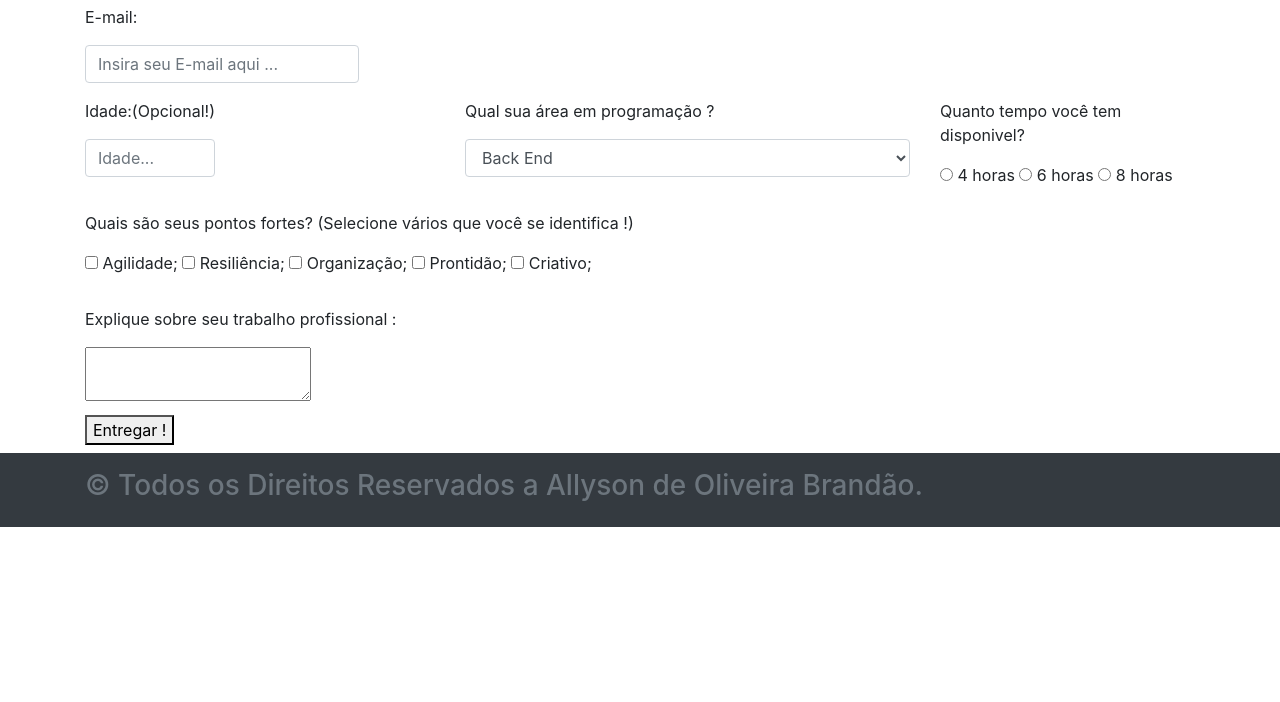
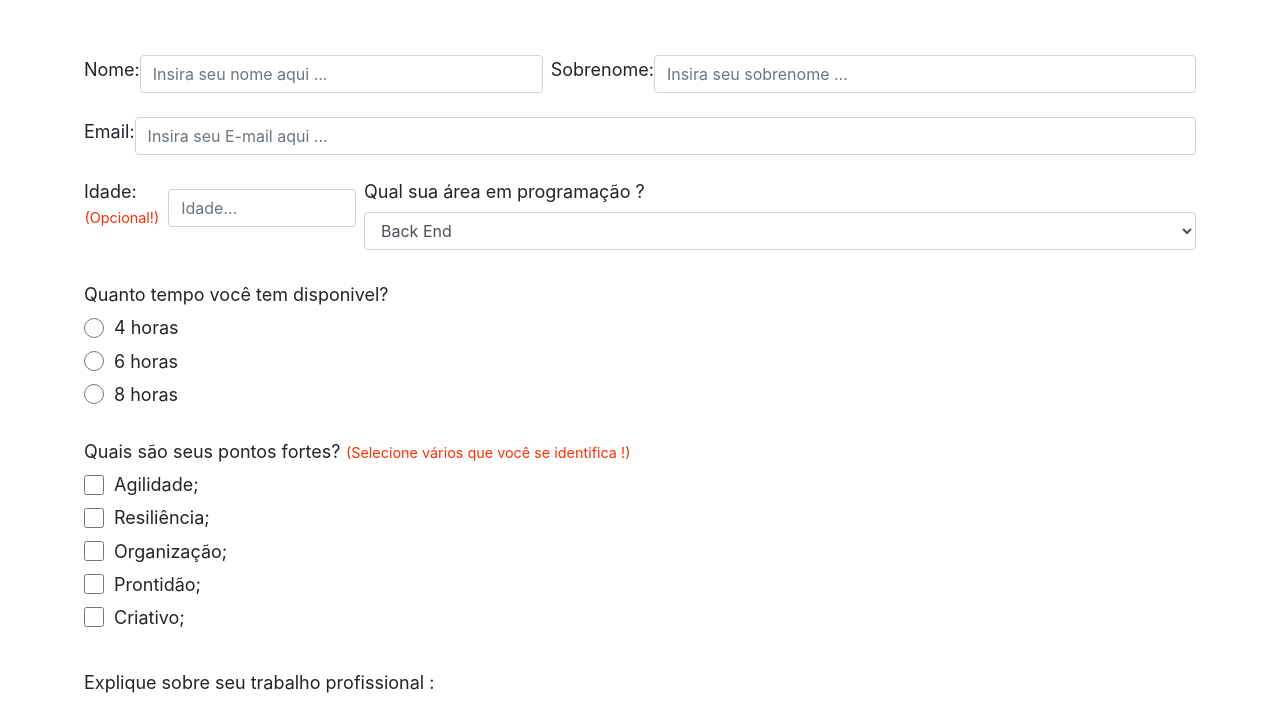
Before and after one commit to Allysonubius/Projeto-Formulario-Pesquisa, a plain HTML site: page index.html in a window 1280 px wide. Shown: the part 289-991 px from the top of the page. Before the commit the page ends 816 px from the top, so only its background shows below. Drawn offline with Linux system fonts and the light colour scheme.

Commit message:
Finalizado o projeto por completo como pedido o FreeCodeCamp.

```diff
--- a/css/index.css
+++ b/css/index.css
@@ -0,0 +1,106 @@
+/*
+Direitos reservados a Allyson de Oliveira Brandão
+*/
+/*
+Página de estilo do fomulário
+*/
+
+/*
+Construtores da página:
+*/
+body{
+	font-family: sans-serif,serif,;
+	font-size: 1rem;
+	font-weight: 400;
+	line-height: 1.4;
+}
+h1{
+	font-weight: 400;
+	line-height: 1.2;
+}
+p{
+	font-size: 1.125rem;
+}
+h1, p{
+	margin-top: 0;
+	margin-bottom: 0.5rem;
+}
+label{
+	display: flex;
+	align-items: center;
+	font-size: 1.125rem;
+	margin-bottom: 0.5rem;
+}
+button{
+	border: 1px solid green;
+}
+form{
+	background: var(--color-darkblue-alpha);
+	padding: 2.5rem 0.625rem;
+	border-radius: 0.25rem;
+}
+/*
+Classes da página:
+*/
+.container{
+	width: 100%;
+	margin: 3.125rem auto 0 auto;
+}
+.header{
+	padding: 0 0.625rem;
+	margin-bottom: 1.875rem;
+}
+.description{
+	font-style: italic;
+	font-weight: 200;
+	text-shadow: 1px 1px 1px rgba(0, 0, 0, 0.5);
+}
+.clue{
+	margin-left: 0.025rem;
+	font-size: 0.9rem;
+	color: #FA3105;
+}
+.form-group{
+	margin: 0 auto 1.25rem auto;
+	padding: 0.25rem;
+}
+.form-control{
+	display: block;
+	width: 100%;
+	height: 2.375rem;
+	padding: 0.375rem 0.75rem;
+	color: #495057;
+	background-color: #fff;
+	background-clip:padding-box;
+	border: 1px solid #ced4da;
+	border-radius: 0.25rem;
+	transition: border-color 0.15s ease-in-out, box-shadow 0.15s ease-in-out
+}
+.form-control:focus{
+	border-color: #80bdff;
+	outline: 0;
+	box-shadow: 0 0 0 0 0.2rem rgba(0, 123, 255, 0.25);
+}
+.input-radio,
+.input-checkbox{
+	display: inline-block;
+	margin-right: 0.625rem;
+	min-height: 1.25rem;
+	min-width: 1.25rem;
+}
+.input-textarea{
+	min-height: 120px;
+	width: 100%;
+	padding: 0.625rem;
+	resize: vertical;
+}
+.submit-button{
+	position: center;
+	display: block;
+	width: 25%;
+	padding: 0.75rem;
+	background: var(--color-green);
+	color: inherit;
+	border-radius: 2px;
+	cursos: pointer;
+}
--- a/index.html
+++ b/index.html
@@ -38,14 +38,14 @@
 	</header><!-- /header -->
 	<form id="survey-form" class="row">
 		<!--Nome do usuário-->
-		<div class="form-group col-sm-6 mb-2">
+		<div class="form-group col-sm-5 mb-2">
 			<label id="name-label" for="name">
 				<p>Nome:</p>
 				<input type="text" name="name" id="name" class="form-control" placeholder="Insira seu nome aqui ..." required="">
 			</label>
 		</div>
 		<!--Sobrenome do usuário-->
-		<div class="form-group col-sm-6 mb-2">
+		<div class="form-group col-sm-7 mb-2">
 			<label id="lastName-label" for="name">
 				<p>Sobrenome:</p>
 				<input type="text" name="name" id="lastName" class="form-control" placeholder="Insira seu sobrenome ..." required="">
@@ -54,19 +54,19 @@
 		<!--E-mail do usuário-->
 		<div class="form-group col-sm-12 mb-2">
 		<label id="email-label" for="email">
-			<p>E-mail:</p>
+			<p>Email:</p>
 			<input type="email" name="email" id="email"class="form-control" placeholder="Insira seu E-mail aqui ..." required="">
 		</label>
 		</div>
 		<!--Idade do usuário-->
-		<div class="form-group col-sm-4 mb-3">
+		<div class="form-group col-sm-3 mb-2">
 			<label id="number-label" for="number">
-				<p>Idade:<span>(Opcional!)</span></p>
+				<p>Idade:<span class="clue">(Opcional!)</span></p>
 				<input type="number" name="age" id="number" min="0" max="100" class="form-control" placeholder="Idade...">
 			</label>
 		</div>
 		<!--Área do usuario de trabalho-->
-		<div class="form-group col-sm-5 mb-3">
+		<div class="form-group col-sm-9 mb-4">
 			<p id="description">Qual sua área em programação ?</p>
 			<select id="dropdown" name="role" class="form-control" required="">
 				<option disabled select value>Selecione sua área !</option>
@@ -76,7 +76,7 @@
 			</select>
 		</div>
 		<!--Escolha de tempo disponivel-->
-		<div class="form-group col-sm-3 mb-3">
+		<div class="form-group col-sm-12 mb-3">
 			<p>Quanto tempo você tem disponivel?</p>
 			<label>
 				<input name="user-recommend" value="4 horas"type="radio" class="input-radio">
@@ -123,7 +123,7 @@
 			<textarea id="comments" class="input-textarea" name="comment" placeholder="Diga mais sobre seu trabalho....">
 			</textarea>
 		</div>
-		<div class="form-group col-sm-12 mb-2">
+		<div class="form-group col-sm-12 mb-4">
 			<button type="submit" id="submit" class="submit-button">
 				Entregar !
 			</button>
@@ -131,7 +131,7 @@
 	</form>
 </main>
 <!--Rodapé-->
-<footer class="footer mt-sm-auto py-sm-3 navbar-dark bg-dark ">
+<footer class="footer mt-sm-auto py-sm-0 navbar-dark bg-dark ">
 <div class="container">
 	<h3 class="text-muted"> &copy; Todos os Direitos Reservados a Allyson de Oliveira Brandão.</h3>
 </div>
```
Also changed, not shown: js/index.js (added, +7 -0 lines).
